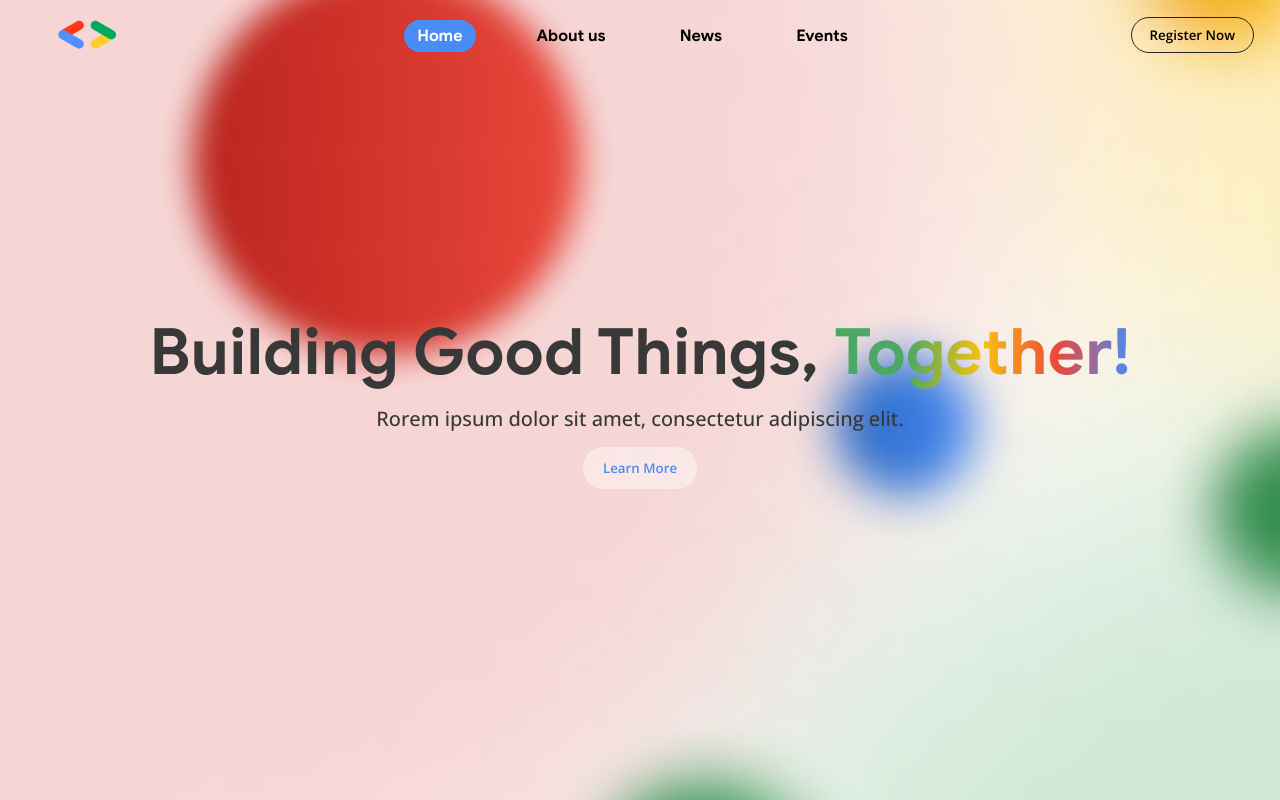
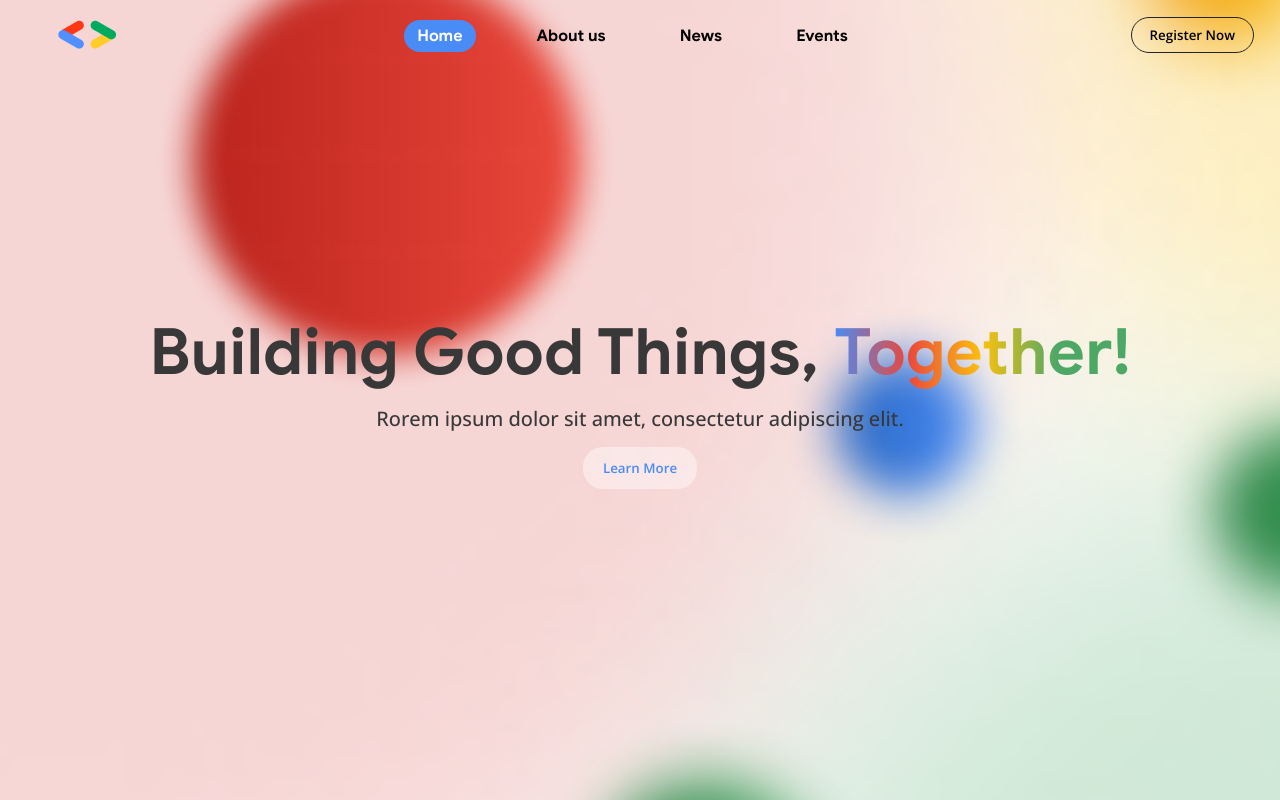
Before and after one commit to gdscustp/USTP-Website, a React (Create React App) app: page / in a window 1280 px wide. Shown: the top 800 px of the page. Built offline with nearby package versions, Linux system fonts and the light colour scheme; the HTML template or start-up script is replaced by a standard one.

Commit message:
adjusted gradient

```diff
--- a/src/pages/home.css
+++ b/src/pages/home.css
@@ -65,7 +65,7 @@ body {
 
 .banner h1 #gradient {
     /* TODO: Swap the percentages per color randomly after implementing the banner svg animations. (https://www.figma.com/proto/XiTdSq6rnkDkqZpkr27d4Q/GDSC.USTP?node-id=76-353&t=DJG1gSu4UqrGKlev-1&scaling=min-zoom&content-scaling=fixed&page-id=76%3A351&starting-point-node-id=76%3A353) */
-    background: linear-gradient(90deg,
+    background: linear-gradient(270deg,
         #4EA865 25%,   /* 25% for green */
         #FBC10E 50%,   /* 50% for yellow */
         #EB483B 75%,   /* 75% for red */
```
